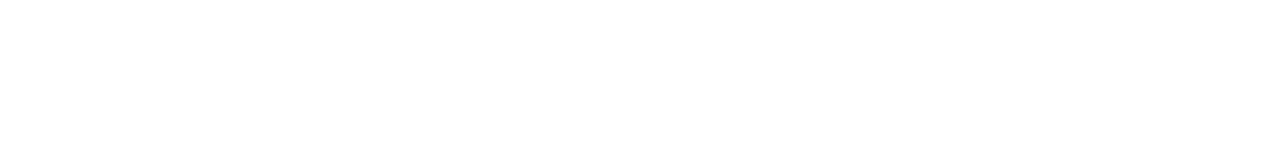
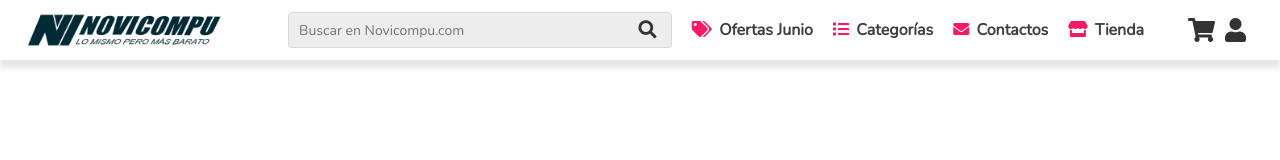
Before and after one commit to bryanAndrade2501/ProyectoUsabilidad, a plain HTML site: page pages/menu_principal.html in a window 1280 px wide. Drawn offline with nearby package versions, Linux system fonts and the light colour scheme.

Commit message:
Menú principal - Header

```diff
--- a/css/menu_principal_style.css
+++ b/css/menu_principal_style.css
@@ -0,0 +1,103 @@
+@import url(https://fonts.googleapis.com/css2?family=Nunito:wght@300;400);
+
+*{
+    box-sizing: border-box;
+    margin: 0;
+    font-family: 'Nunito', Verdana, Geneva, Tahoma, sans-serif;
+}
+
+body{
+    min-height: 100vh;
+}
+
+header {
+    display: flex;
+    align-items: center;
+    background-color: #ffffff;
+    box-shadow: 0px 8px 6px rgba(0, 0, 0, 0.1);
+    height: 60px;
+    width: 100%;
+}
+
+header img {
+    width: 200px;
+    margin-left: 1.5rem;
+}
+
+
+.search-form {
+    display: flex;
+    align-items: center;
+    height: 60%;
+    background-color: #EDEDED;
+    border: 1px solid #DADADA;
+    border-radius: 4px;
+    padding: 5px;
+    margin-left: 4rem;
+    width: 30%;
+}
+
+#search-input {
+    width: 90%;
+    padding: 5px;
+    border: none;
+    background-color: transparent;
+    color: #333;
+    font-size: 14px;
+    outline: none;
+    ::placeholder {
+        color: #979899;
+    }
+}
+
+button[type="submit"] {
+    background-color: transparent;
+    border: none;
+    cursor: pointer;
+    width: 10%;
+}
+
+.search-icon {
+    color: #333;
+    font-size: 18px;
+}
+
+nav{
+    margin-left: auto;
+    margin-right: 1.5rem
+}
+
+nav ul {
+    list-style: none;
+    display: flex;
+    margin: 0;
+    padding: 0;
+}
+
+nav li {
+    margin-right: 20px;
+}
+
+nav a {
+    text-decoration: none;
+    color: #3F3F40;
+    font-weight: bold;
+}
+
+nav a i{
+    color: #F71963;
+    margin-right: 0.2rem;
+}
+
+
+.user-cart-icons {
+    display: flex;
+    align-items: center;
+    margin-right: 1.5rem;
+}
+
+.user-cart-icons i {
+    font-size: 1.5rem;
+    margin-right: 10px;
+    color: #333;
+}
--- a/pages/menu_principal.html
+++ b/pages/menu_principal.html
@@ -4,8 +4,33 @@
     <meta charset="UTF-8">
     <meta name="viewport" content="width=device-width, initial-scale=1.0">
     <title>Document</title>
+    <link rel="stylesheet" href="/css/menu_principal_style.css">
+    <link rel="stylesheet" href="https://cdnjs.cloudflare.com/ajax/libs/font-awesome/5.15.3/css/all.min.css">
+
 </head>
 <body>
+    <header>
+        <img src="/assets/images/NovicompuLogo.png" alt="Logo de Novicompu">
+        <form class="search-form" action="#">
+            <input type="text" id="search-input" placeholder="Buscar en Novicompu.com">
+            <button type="submit" aria-label="Buscar">
+                <i class="fas fa-search search-icon"></i>
+            </button>
+        </form>
+        <nav>
+            <ul>
+                <li><a href="#"><i class="fas fa-tags"></i> Ofertas Junio</a></li>
+                <li><a href="#"><i class="fas fa-list"></i> Categorías</a></li>
+                <li><a href="#"><i class="fas fa-envelope"></i> Contactos</a></li>
+                <li><a href="#"><i class="fas fa-store"></i> Tienda</a></li>
+            </ul>
+        </nav>
+        <div class="user-cart-icons">
+            <i class="fas fa-shopping-cart"></i>
+            <i class="fas fa-user"></i>
+        </div>
+
+    </header>
 
 </body>
 </html>
```
Also changed, not shown: index.html (+1 -1 lines), assets/images/NovicompuLogo.png (added).
